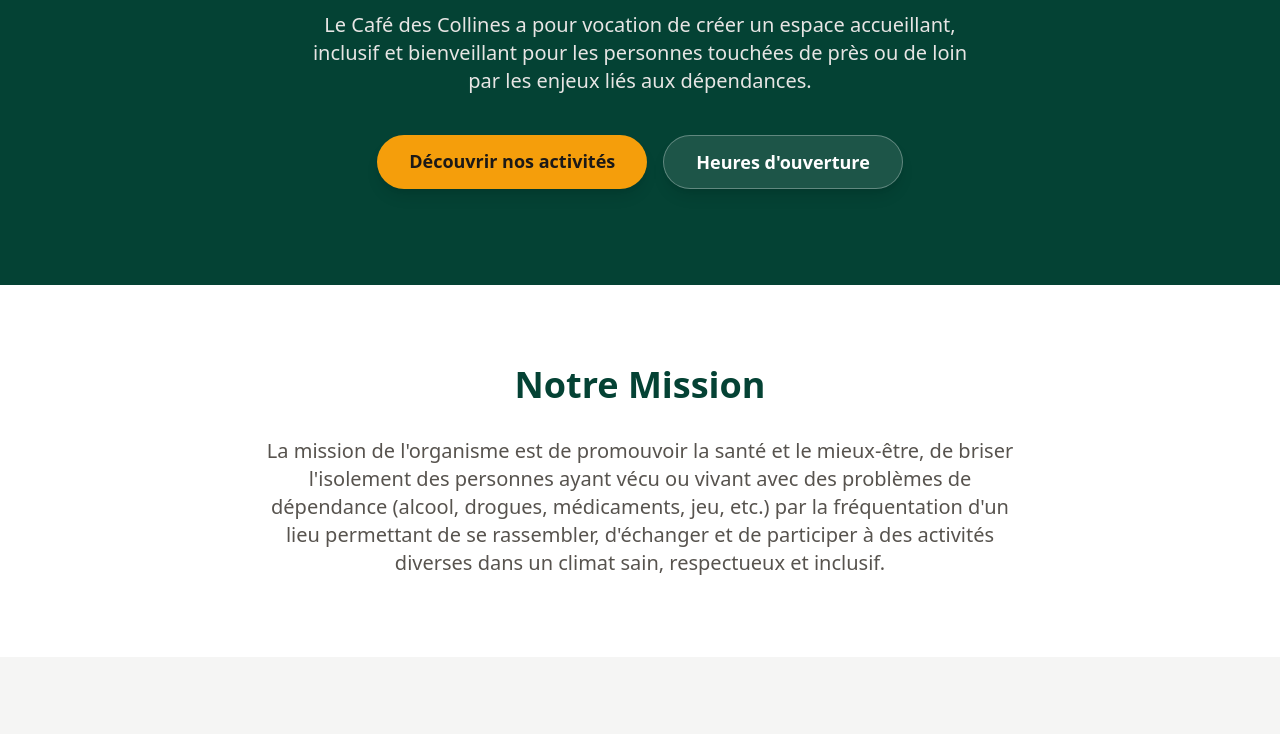
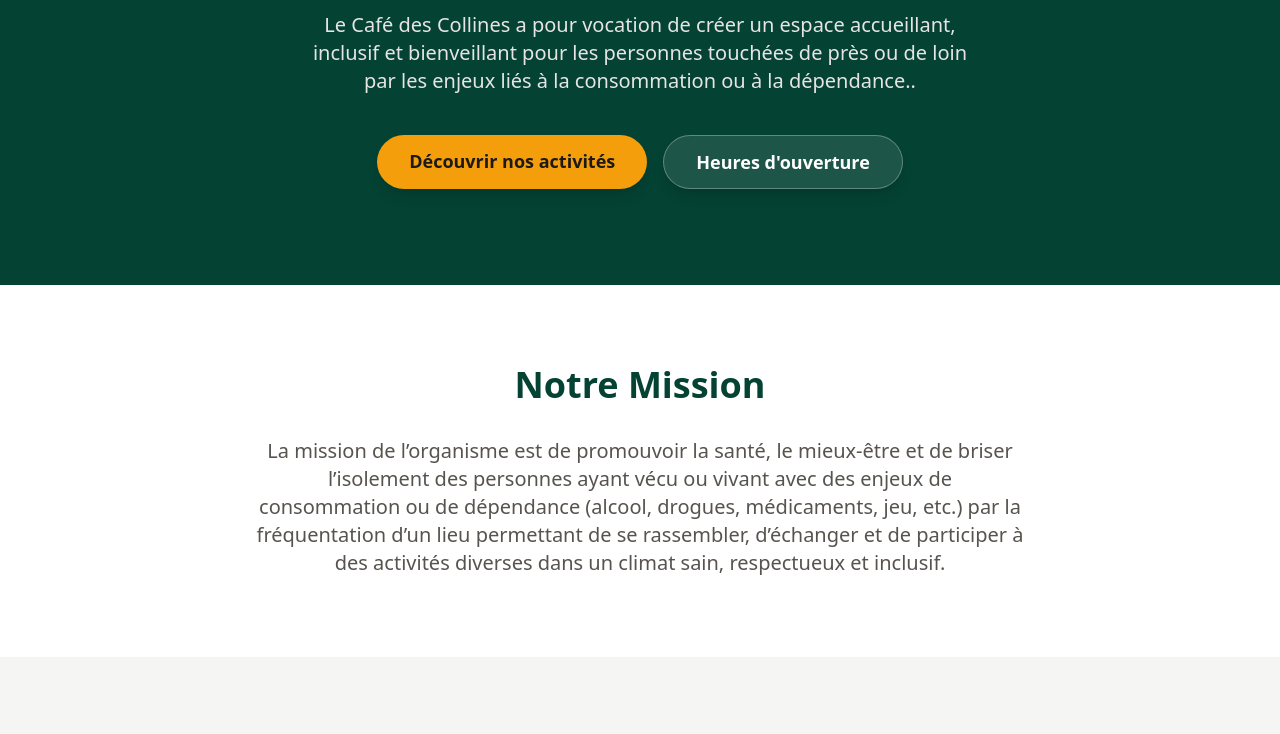
Before and after one commit to ericparadis1970/cafe-des-collines, a plain HTML site: page index.html in a window 1280 px wide. Shown: the part 388-1122 px from the top of the page. Drawn offline with nearby package versions, Linux system fonts and the light colour scheme.

Commit message:
Modification de la mission - Ajout de la notion de consommation

```diff
--- a/index.html
+++ b/index.html
@@ -53,7 +53,7 @@
                 </h1>
                 <p class="text-lg md:text-xl text-stone-200 mb-10 max-w-2xl mx-auto leading-relaxed">
                     Le Café des Collines a pour vocation de créer un espace accueillant, inclusif et bienveillant pour
-                    les personnes touchées de près ou de loin par les enjeux liés aux dépendances.
+                    les personnes touchées de près ou de loin par les enjeux liés à la consommation ou à la dépendance..
                 </p>
                 <div class="flex flex-col sm:flex-row justify-center gap-4">
                     <a href="activites.html"
@@ -73,10 +73,10 @@
             <div class="max-w-4xl mx-auto text-center">
                 <h2 class="text-3xl md:text-4xl font-bold text-[#044234] mb-8">Notre Mission</h2>
                 <p class="text-lg md:text-xl text-stone-600 leading-relaxed max-w-3xl mx-auto">
-                    La mission de l'organisme est de promouvoir la santé et le mieux-être, de briser l'isolement des
-                    personnes ayant vécu ou vivant avec des problèmes de dépendance (alcool, drogues, médicaments, jeu,
-                    etc.) par la fréquentation d'un lieu permettant de se rassembler, d'échanger et de participer à des
-                    activités diverses dans un climat sain, respectueux et inclusif.
+                    La mission de l’organisme est de promouvoir la santé, le mieux-être et de briser l’isolement des
+                    personnes ayant vécu ou vivant avec des enjeux de consommation ou de dépendance (alcool, drogues,
+                    médicaments, jeu, etc.) par la fréquentation d’un lieu permettant de se rassembler, d’échanger et de
+                    participer à des activités diverses dans un climat sain, respectueux et inclusif.
                 </p>
             </div>
         </section>
```
